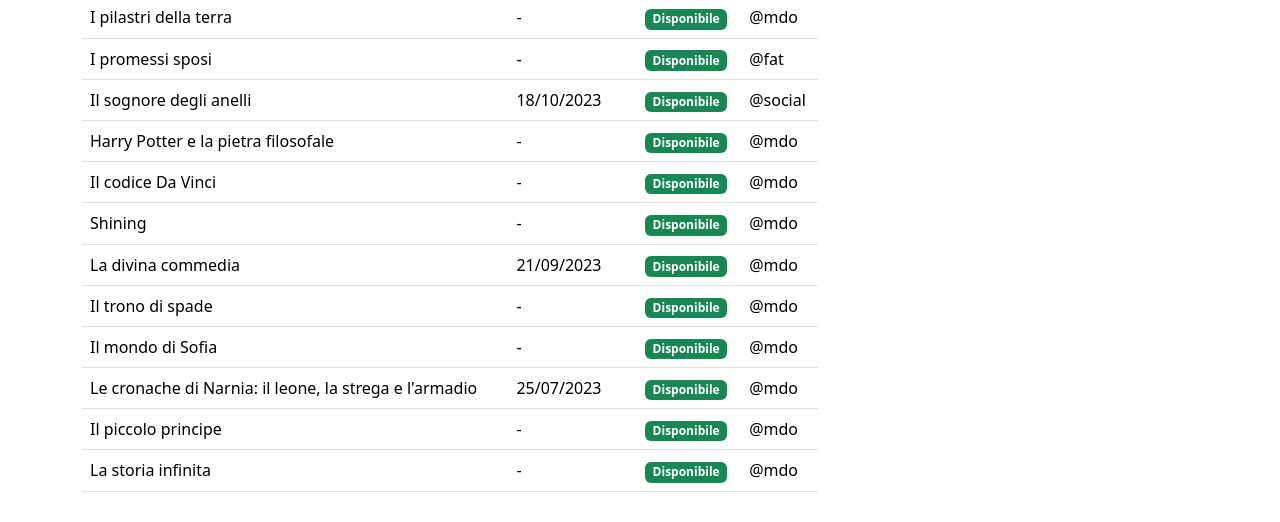
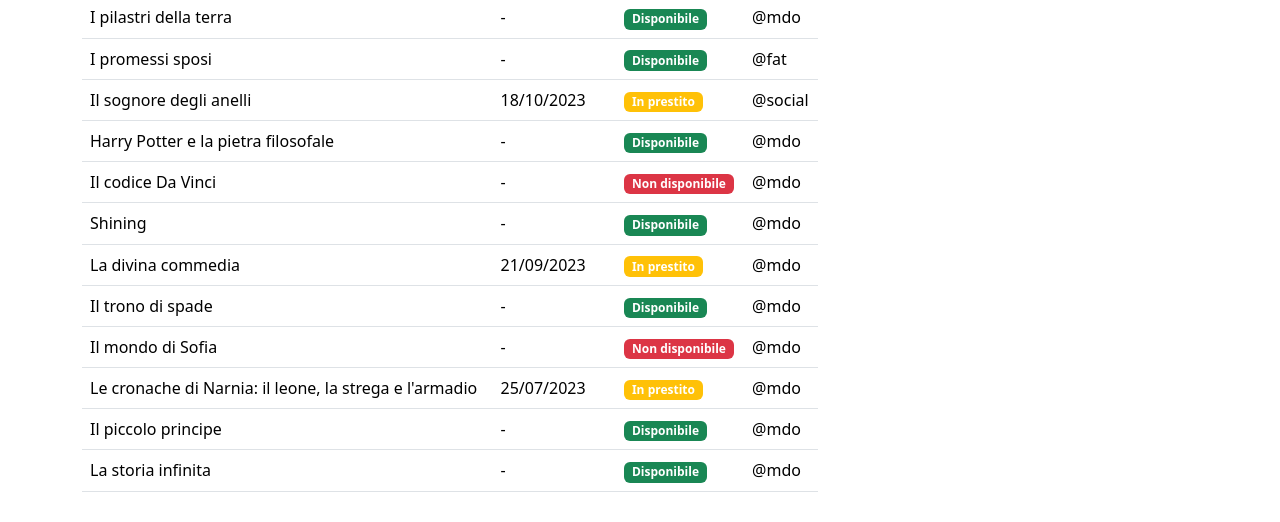
Before and after one commit to maksbernatskyy/html-css-bootstrap-dashboard, a plain HTML site: page index.html in a window 1280 px wide. Shown: the part 190-712 px from the top of the page. Drawn offline with nearby package versions, Linux system fonts and the light colour scheme.

Commit message:
decorate badges

```diff
--- a/index.html
+++ b/index.html
@@ -86,7 +86,7 @@
                                 <tr>
                                     <td scope="row">Il sognore degli anelli</td>
                                     <td>18/10/2023</td>
-                                    <td><span class="badge bg-success">Disponibile</span></td>
+                                    <td><span class="badge bg-warning">In prestito</span></td>
                                     <td>@social</td>
                                 </tr>
                                 <tr>
@@ -98,7 +98,7 @@
                                 <tr>
                                     <td scope="row">Il codice Da Vinci</td>
                                     <td>-</td>
-                                    <td><span class="badge bg-success">Disponibile</span></td>
+                                    <td><span class="badge bg-danger">Non disponibile</span></td>
                                     <td>@mdo</td>
                                 </tr>
                                 <tr>
@@ -110,7 +110,7 @@
                                 <tr>
                                     <td scope="row">La divina commedia</td>
                                     <td>21/09/2023</td>
-                                    <td><span class="badge bg-success">Disponibile</span></td>
+                                    <td><span class="badge bg-warning">In prestito</span></td>
                                     <td>@mdo</td>
                                 </tr>
                                 <tr>
@@ -122,13 +122,13 @@
                                 <tr>
                                     <td scope="row">Il mondo di Sofia</td>
                                     <td>-</td>
-                                    <td><span class="badge bg-success">Disponibile</span></td>
+                                    <td><span class="badge bg-danger">Non disponibile</span></td>
                                     <td>@mdo</td>
                                 </tr>
                                 <tr>
                                     <td scope="row">Le cronache di Narnia: il leone, la strega e l'armadio</td>
                                     <td>25/07/2023</td>
-                                    <td><span class="badge bg-success">Disponibile</span></td>
+                                    <td><span class="badge bg-warning">In prestito</span></td>
                                     <td>@mdo</td>
                                 </tr>
                                 <tr>
```
